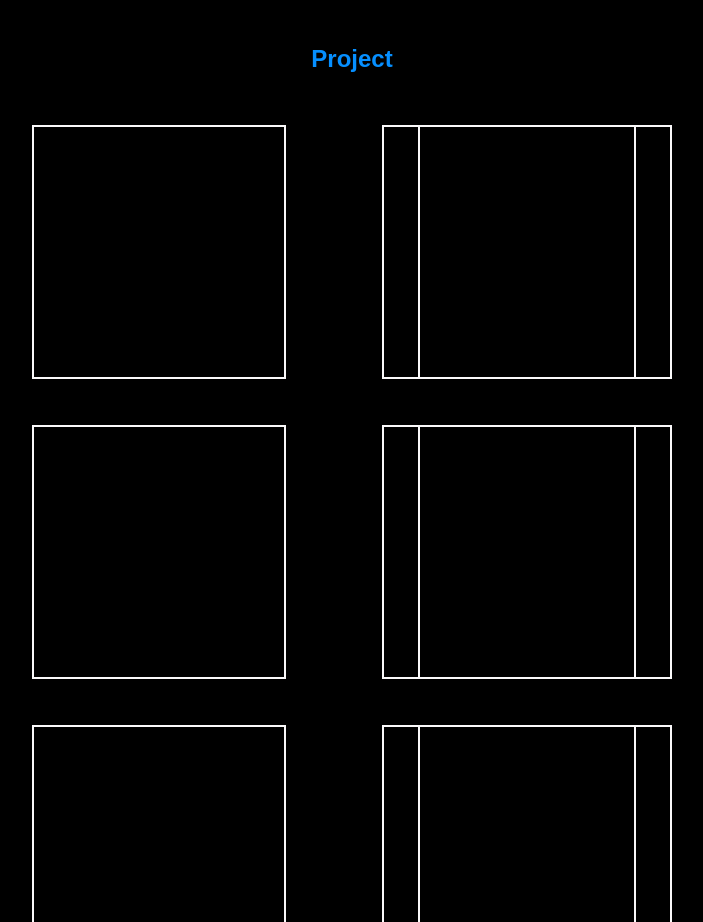
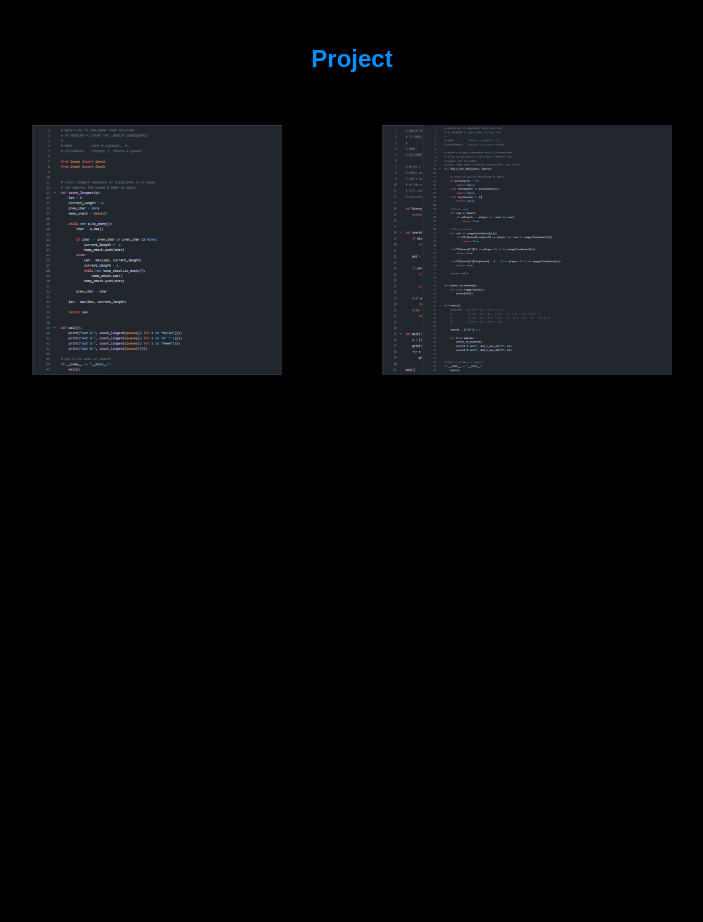
Before and after one commit to johncaldwell4/myprofile_tech, a React (Vite) app in the folder johncaldwell_myprofile/: page / in a window 1280 px wide. Shown: the part 2020-2942 px from the top of the page, without its empty margins (348-1051 px from the left). After the commit the page ends 2695 px from the top, so only its background shows below. Built offline with nearby package versions, Linux system fonts and the light colour scheme.

Commit message:
new commit 20240815

```diff
--- a/johncaldwell_myprofile/package.json
+++ b/johncaldwell_myprofile/package.json
@@ -1,4 +1,5 @@
 {
+  "homepage": "https://johncaldwell4.github.io/myprofile_tech"
   "name": "johncaldwell_myprofile",
   "private": true,
   "version": "0.0.0",
--- a/johncaldwell_myprofile/src/App.css
+++ b/johncaldwell_myprofile/src/App.css
@@ -203,7 +203,7 @@ a:link, a:visited {
  }
 
  .project {
-    border: rgb(250, 249, 250) solid 2px;
+    /* border: rgb(250, 249, 250) solid 2px; */
     width: 250px;
     height: 250px;
     position: absolute;
--- a/johncaldwell_myprofile/src/App.jsx
+++ b/johncaldwell_myprofile/src/App.jsx
@@ -6,6 +6,7 @@ import Contents from './Contents';
 import TwoColumnLayout from './Twocolumnlayout';
 import Education from '../Education';
 import Project from './Project';
+// import Footer from './Footer'
 
 
 
@@ -20,6 +21,7 @@ function App() {
       <TwoColumnLayout />
       <Education />
       <Project />
+      {/* <Footer /> */}
 
     </>
   )
--- /dev/null
+++ b/johncaldwell_myprofile/src/Footer.jsx
@@ -0,0 +1,5 @@
+function Footer () {
+    <>
+    <h3 align="Center">Footer</h3>
+    </>
+}
--- a/johncaldwell_myprofile/src/Project.jsx
+++ b/johncaldwell_myprofile/src/Project.jsx
@@ -1,5 +1,6 @@
-
-
+import longestCount from './assets/longest_count_code.jpg'
+import sorting from './assets/sorting.jpg'
+import tic_tac_toe from './assets/tic_tac_toe.jpg'
 
 function Project() {
     return(
@@ -9,20 +10,34 @@ function Project() {
 
                     <h2>Project</h2>
                     <div className="top_project_row">
-                        <div className="project project1"></div>
-                        <div className="project project2"></div>
-                        <div className="project project3"></div>
+                        <div className="project project1">
+                            <a href="https://github.com/Joy-of-Coding/2-using-stacks-queues-johncaldwell4/blob/master/count_longest.py">
+                                <img src={longestCount} width={250} height={250} />
+                            </a>
+                        </div>
+                        <div className="project project2">
+                            <a href="https://github.com/Joy-of-Coding/4-sorting-and-searching-johncaldwell4">
+                                <img src={sorting} width={250} height={250} />
+                            </a>
+                        </div>
+                        <div className="project project3">
+                        <a href="https://github.com/Joy-of-Coding/3-arrays-and-maps-johncaldwell4">
+                                <img src={tic_tac_toe} width={250} height={250} />
+                            </a>
+                        </div>
                     </div>
                     <div className="middle_project_row">
                         <div className="project project4"></div>
                         <div className="project project5"></div>
                         <div className="project project6"></div>
                     </div>
-                    <div className="bottom_project_row">
+                    {/* <div className="bottom_project_row">
                         <div className="project project7"></div>
                         <div className="project project8"></div>
                         <div className="project project9"></div>
-                    </div>
+                    </div> */}
+
+
 
               </div>
             </div>
--- a/package.json
+++ b/package.json
@@ -1,4 +1,5 @@
 {
+
   "dependencies": {
     "uuid": "^10.0.0"
   }
```
Also changed, not shown: johncaldwell_myprofile/src/assets/sorting.jpg (added), johncaldwell_myprofile/src/assets/tic_tac_toe.jpg (added).
